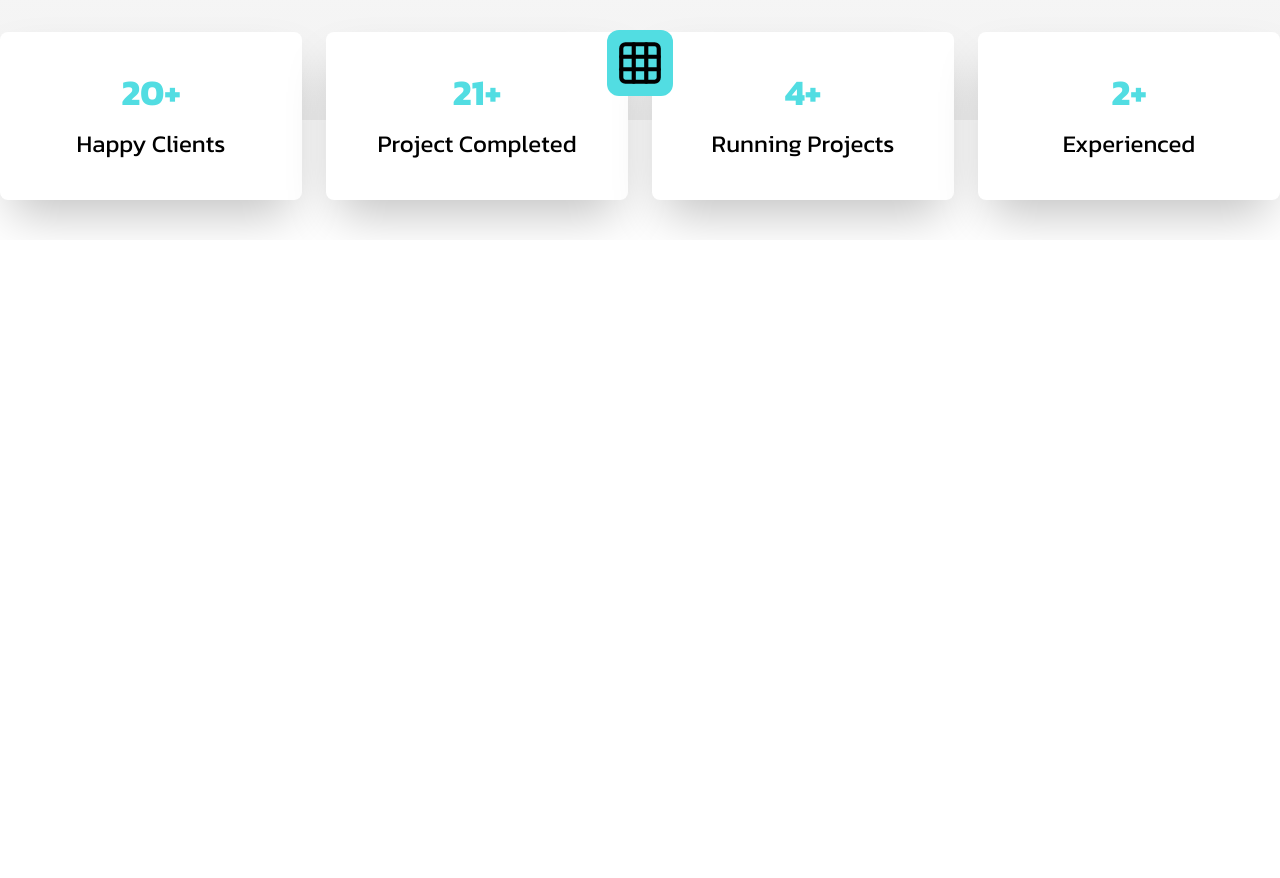
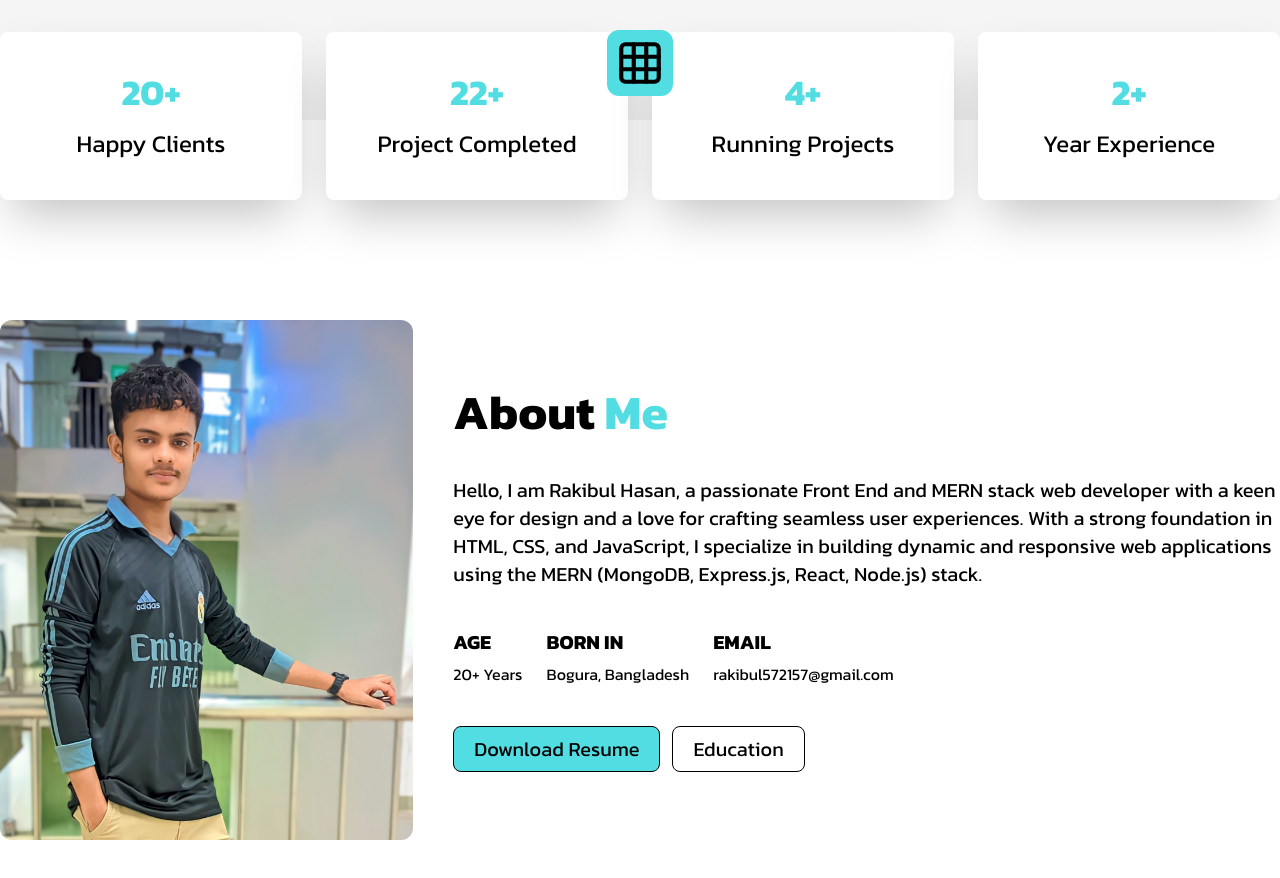
Before and after one commit to Rakibjrb/personal-portfolio-frontend, a Next.js app: page / in a window 1280 px wide. Shown: the part 680-1558 px from the top of the page. Before the commit the page ends 920 px from the top, so only its background shows below. Built offline with nearby package versions, Linux system fonts and the light colour scheme.

Commit message:
added about section and completed the desgin about section design, edited the design of banner section too.

```diff
--- a/src/app/(main_layout)/page.tsx
+++ b/src/app/(main_layout)/page.tsx
@@ -1,3 +1,4 @@
+import About from "@/components/ui/home/About";
 import Banner from "@/components/ui/home/Banner";
 import Overview from "@/components/ui/overview/Overview";
 
@@ -8,6 +9,10 @@ export default function Home() {
       <div className="lg:-mt-32 container mx-auto px-4 py-10 xl:px-0">
         <Overview />
       </div>
+      <div className="mt-20 container mx-auto px-4 xl:px-0 space-y-20">
+        <About />
+        <div></div>
+      </div>
     </div>
   );
 }
--- a/src/components/common/Menu.tsx
+++ b/src/components/common/Menu.tsx
@@ -9,6 +9,7 @@ import {
   GraduationCap,
   Mail,
 } from "lucide-react";
+import Link from "next/link";
 import { useState } from "react";
 
 export default function Menu() {
@@ -22,38 +23,56 @@ export default function Menu() {
         } transition-all duration-700 overflow-hidden`}
       >
         <div className="h-full relative">
-          <div className="menu-links-style bottom-[10px] left-[20px] md:bottom-[20px] md:left-[80px]">
+          <Link
+            href={"/"}
+            className="menu-links-style bottom-[10px] left-[20px] md:bottom-[20px] md:left-[80px]"
+          >
             <Home size={30} />
             <span className="uppercase text-center hidden md:block">Home</span>
-          </div>
-          <div className="menu-links-style bottom-[60px] left-[40px] md:bottom-[130px] md:left-[120px]">
+          </Link>
+          <Link
+            href={"/"}
+            className="menu-links-style bottom-[60px] left-[40px] md:bottom-[130px] md:left-[120px]"
+          >
             <FolderKanban size={30} />
             <span className="uppercase text-center hidden md:block">
               Projects
             </span>
-          </div>
-          <div className="menu-links-style bottom-[90px] left-[90px] md:-top-[10px] md:left-[220px]">
+          </Link>
+          <Link
+            href={"/"}
+            className="menu-links-style bottom-[90px] left-[90px] md:-top-[10px] md:left-[220px]"
+          >
             <BrainCircuit size={30} />
             <span className="uppercase text-center hidden md:block">
               Skills
             </span>
-          </div>
-          <div className="menu-links-style bottom-[90px] right-[90px] md:-top-[40px] md:right-[270px]">
+          </Link>
+          <Link
+            href={"/"}
+            className="menu-links-style bottom-[90px] right-[90px] md:-top-[40px] md:right-[270px]"
+          >
             <GraduationCap size={30} />
             <span className="uppercase text-center hidden md:block">
               Educations
             </span>
-          </div>
-          <div className="menu-links-style bottom-[60px] right-[40px] md:bottom-[130px] md:right-[120px]">
+          </Link>
+          <Link
+            href={"/"}
+            className="menu-links-style bottom-[60px] right-[40px] md:bottom-[130px] md:right-[120px]"
+          >
             <FileText size={30} />
             <span className="uppercase text-center hidden md:block">Blogs</span>
-          </div>
-          <div className="menu-links-style bottom-[10px] right-[20px] md:bottom-[20px] md:right-[80px]">
+          </Link>
+          <Link
+            href={"/"}
+            className="menu-links-style bottom-[10px] right-[20px] md:bottom-[20px] md:right-[80px]"
+          >
             <Mail size={30} />
             <span className="uppercase text-center hidden md:block">
               Contact
             </span>
-          </div>
+          </Link>
         </div>
       </div>
       <button
--- /dev/null
+++ b/src/components/ui/home/About.tsx
@@ -0,0 +1,66 @@
+import Image from "next/image";
+import Link from "next/link";
+
+export default function About() {
+  return (
+    <div>
+      <div className="mt-5 flex flex-col lg:flex-row lg:items-center gap-10">
+        <div className="lg:w-1/3">
+          <Image
+            width={500}
+            height={250}
+            className="rounded-xl w-3/4 md:w-3/5 lg:w-auto mx-auto"
+            src={"/mypic2.jpg"}
+            alt="about section pic"
+          />
+        </div>
+        <div className="lg:w-2/3">
+          <h2 className="text-center md:text-left text-5xl font-semibold mb-10">
+            About <span className="text-color-secondery">Me</span>
+          </h2>
+          <p className="text-xl text-justify xl:text-left">
+            Hello, I am Rakibul Hasan, a passionate Front End and MERN stack web
+            developer with a keen eye for design and a love for crafting
+            seamless user experiences. With a strong foundation in HTML, CSS,
+            and JavaScript, I specialize in building dynamic and responsive web
+            applications using the MERN (MongoDB, Express.js, React, Node.js)
+            stack.
+          </p>
+
+          <div className="my-10 flex flex-wrap gap-6">
+            <div>
+              <h3 className="text-xl mb-1.5 font-semibold uppercase">Age</h3>
+              <h4>20+ Years</h4>
+            </div>
+            <div>
+              <h3 className="text-xl mb-1.5 font-semibold uppercase">
+                Born In
+              </h3>
+              <h4>Bogura, Bangladesh</h4>
+            </div>
+            <div>
+              <h3 className="text-xl mb-1.5 font-semibold uppercase">Email</h3>
+              <h4>rakibul572157@gmail.com</h4>
+            </div>
+          </div>
+
+          <div className="flex gap-3">
+            <Link
+              href={"/"}
+              target="blank"
+              className="border bg-[#52dde2] hover:bg-transparent py-1 px-3 md:py-2 md:px-5 rounded-lg text-xl transition-all duration-300"
+            >
+              Download Resume
+            </Link>
+            <Link
+              href={"/"}
+              className="border hover:bg-[#52dde2] py-1 px-3 md:py-2 md:px-5 rounded-lg text-xl transition-all duration-300"
+            >
+              Education
+            </Link>
+          </div>
+        </div>
+      </div>
+    </div>
+  );
+}
--- a/src/components/ui/home/Banner.tsx
+++ b/src/components/ui/home/Banner.tsx
@@ -7,7 +7,7 @@ import { TypeAnimation } from "react-type-animation";
 export default function Banner() {
   return (
     <div className="banner w-full h-screen flex items-center text-color-primary">
-      <div className="w-[85%] md:w-[70%] mx-auto">
+      <div className="container mx-auto px-4 xl:px-0">
         <h1 className="text-5xl md:text-7xl my-0">Rakibul Hasan</h1>
         <h2 className="text-xl md:text-3xl mt-3 mb-5">
           {"I'm"} a{" "}
--- a/src/components/ui/overview/Overview.tsx
+++ b/src/components/ui/overview/Overview.tsx
@@ -19,7 +19,7 @@ const overview = [
   },
   {
     total: 2,
-    title: "Experienced",
+    title: "Year Experience",
   },
 ];
 
```
Also changed, not shown: public/mypic2.jpg (added).
